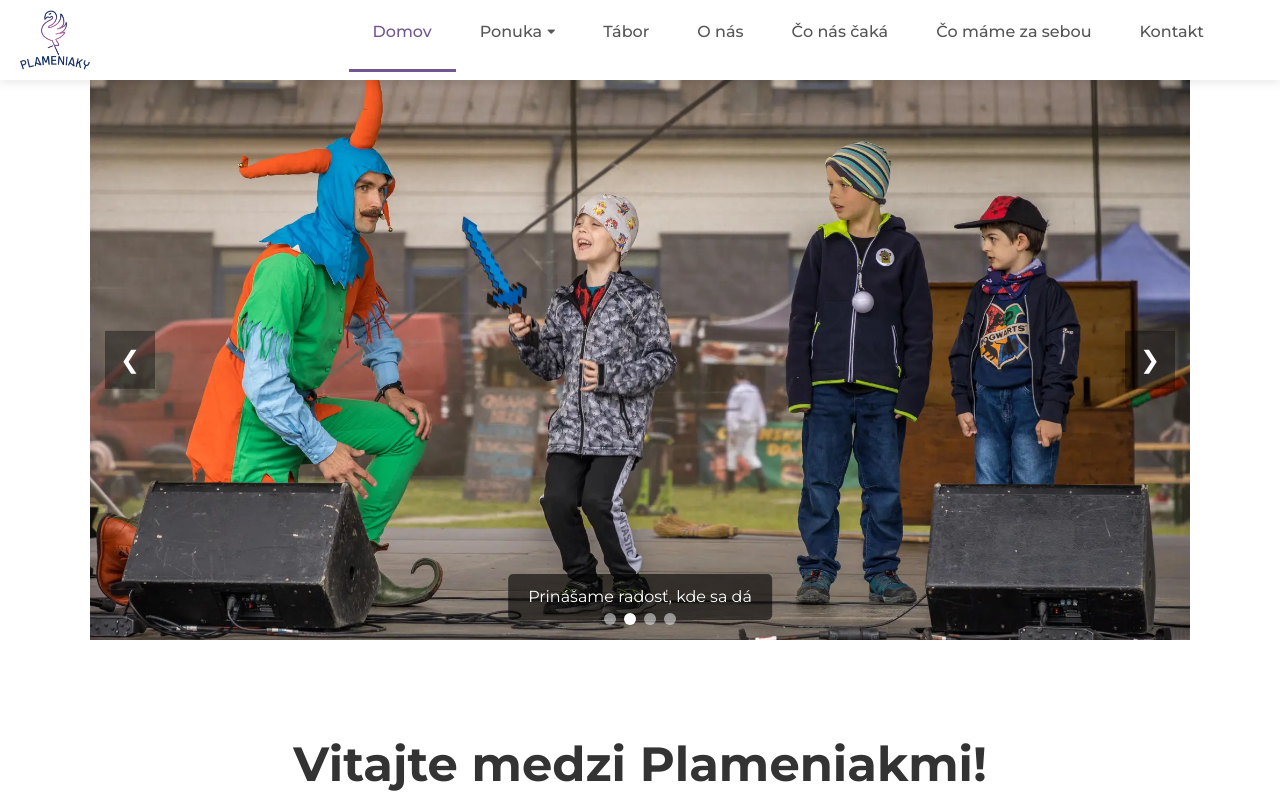
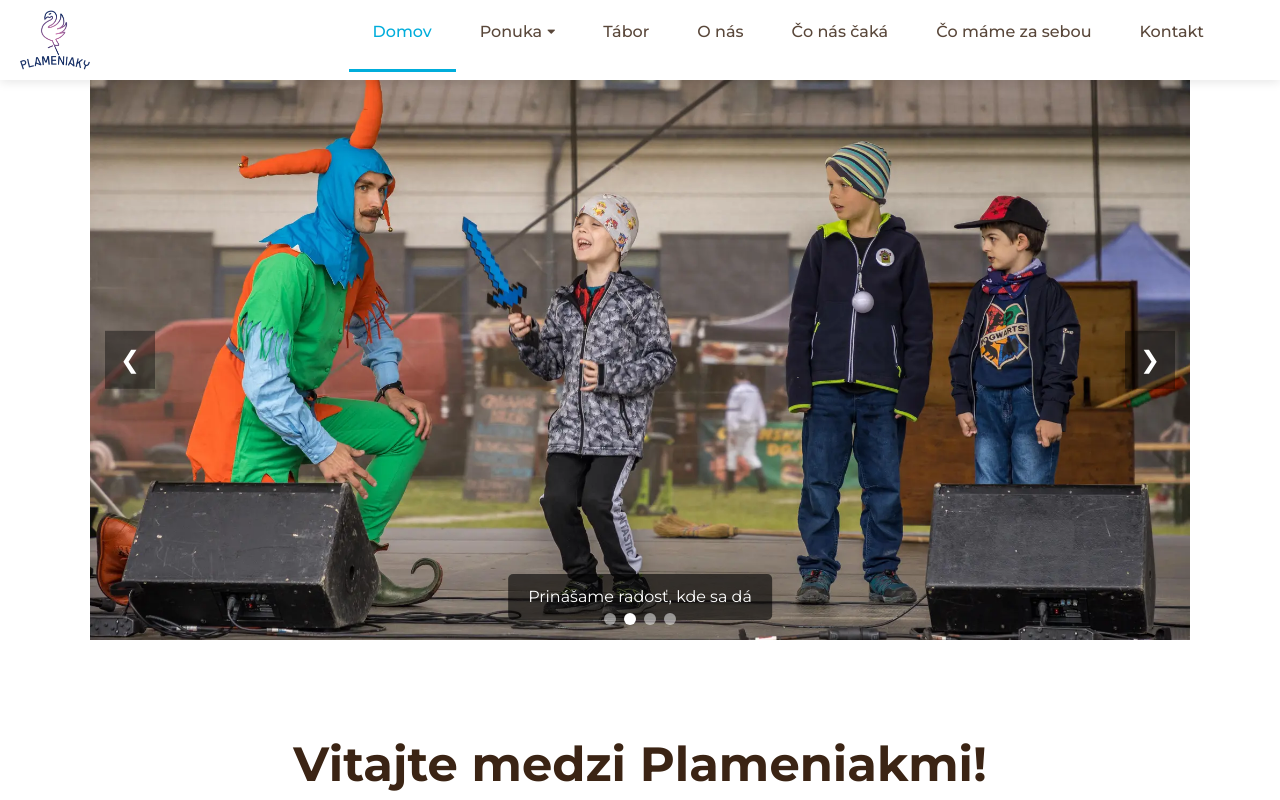
Before and after one commit to Hipapheralkus/plameniaky-website, a React (Vite) app: page / in a window 1280 px wide. Shown: the top 800 px of the page. Built offline with nearby package versions, Linux system fonts and the light colour scheme.

Commit message:
nove farby

```diff
--- a/src/styles/variables.css
+++ b/src/styles/variables.css
@@ -1,31 +1,57 @@
 /* src/styles/variables.css */
 
 :root {
-  /* Color palette - Updated */
-  --color-primary: #725692; /* User requested purple */
-  --color-primary-dark: #5B4474; /* Darker shade of purple */
-  --color-primary-light: #9a7fc0; /* Lighter shade of purple */
-  --color-primary-bg: #f3eef9; /* Very light purple background */
-  --color-primary-rgb: 114, 86, 146; /* RGB for the new primary color */
+ /* Brand color palette */
 
-  /* Accent colors from logo manual (optional use) */
-  --color-accent-blue: #1b3169;
-  --color-accent-pink: #cf7cb2;
+  /* Hlavná modrá */
+  --color-primary: #00addb;
+  --color-primary-hover: #009fc9;
+  --color-primary-dark: #007f9f;
+  --color-primary-light: #73d7ec;
+  --color-primary-bg: #e6f8fc;
+  --color-primary-rgb: 0, 173, 219;
 
-  --color-text-dark: #333333;
-  --color-text: #555555;
-  --color-text-light: #777777;
+  /* Druhá hlavná farba – žltá */
+  --color-secondary: #faee77;
+  --color-secondary-hover: #f3df53;
+  --color-secondary-light: #fff7ad;
+  --color-secondary-bg: #fffbea;
+  --color-secondary-rgb: 250, 238, 119;
 
+  /* Ďalšie farby identity */
+  --color-brand-cream: #ededd1;
+  --color-brand-brown: #3b2414;
+
+  /* Accent colors */
+  --color-accent-blue: var(--color-primary);
+  --color-accent-yellow: var(--color-secondary);
+  --color-accent-cream: var(--color-brand-cream);
+  --color-accent-brown: var(--color-brand-brown);
+
+  /* Starý názov ponechaný, aby sa nerozbili existujúce štýly */
+  --color-accent-pink: var(--color-secondary);
+
+  /* Text */
+  --color-text-dark: var(--color-brand-brown);
+  --color-text: #59473a;
+  --color-text-light: #74685f;
+
+  /* Text umiestnený na farebnom pozadí */
+  --color-text-on-primary: var(--color-brand-brown);
+  --color-text-on-secondary: var(--color-brand-brown);
+  --color-text-on-dark: var(--color-brand-cream);
+
+  /* Backgrounds */
   --color-background: #ffffff;
-  --color-background-alt: #f9f9f9;
+  --color-background-alt: var(--color-brand-cream);
 
-  --color-border: #e0e0e0;
-  --color-border-light: #f0f0f0;
+  /* Borders */
+  --color-border: #d6d6b9;
+  --color-border-light: #efefe2;
 
-  /* Footer-specific tokens (footer uses a dark background that doesn't
-     match --color-background, so it gets its own pair). */
-  --color-footer-bg: #333333;
-  --color-footer-text: #f9f9f9;
+  /* Footer */
+  --color-footer-bg: var(--color-brand-brown);
+  --color-footer-text: var(--color-brand-cream);
 
   /* Shadows */
   --shadow-sm: 0 2px 5px rgba(0, 0, 0, 0.05);
```
